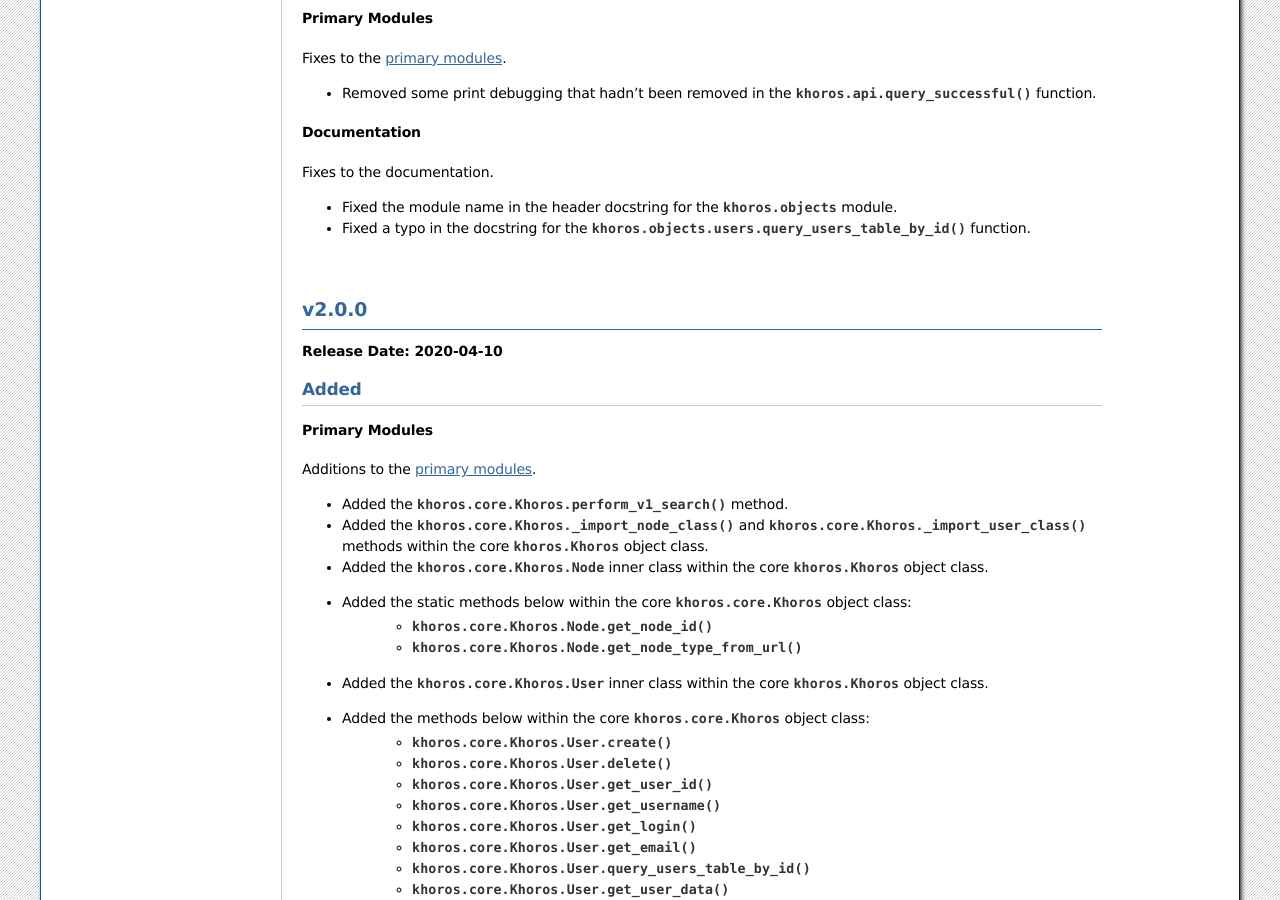
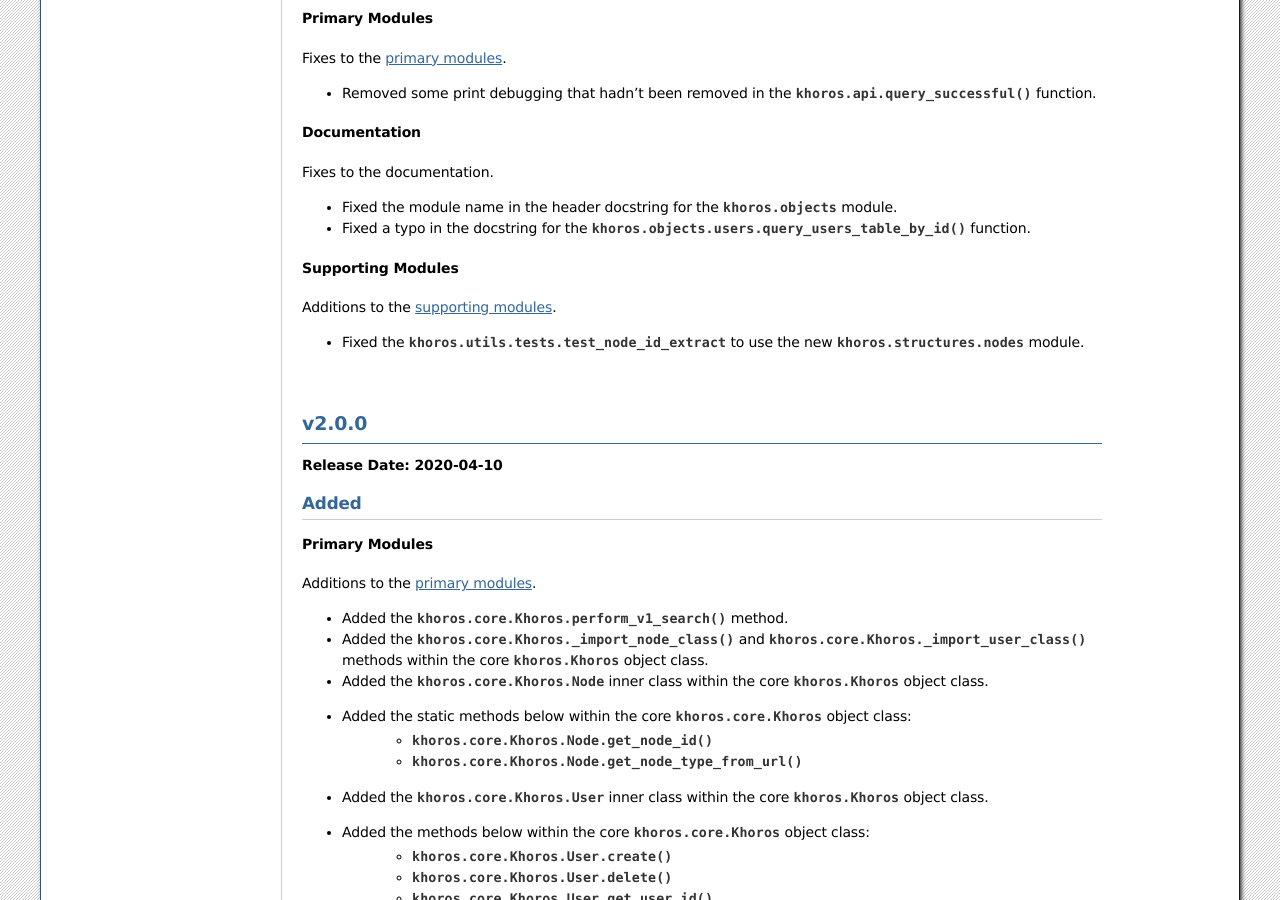
Before and after one commit to jeffshurtliff/khoros, a Sphinx documentation site: the page built from docs/changelog.rst, in a window 1280 px wide and 900 px high, scrolled down 4363 px. Built offline with Sphinx 7.4.7, drawn with Linux system fonts in a browser that asks for light colours.

Commit message:
Updated the changelog to include all 2.1.0 changes

```diff
--- a/docs/changelog.rst
+++ b/docs/changelog.rst
@@ -216,6 +216,12 @@ Fixes to the documentation.
 
 * Fixed the module name in the header docstring for the :py:mod:`khoros.objects` module.
 * Fixed a typo in the docstring for the :py:func:`khoros.objects.users.query_users_table_by_id` function.
+
+Supporting Modules
+------------------
+Additions to the :doc:`supporting modules <supporting-modules>`.
+
+* Fixed the :py:mod:`khoros.utils.tests.test_node_id_extract` to use the new :py:mod:`khoros.structures.nodes` module.
 
 |
 
```
